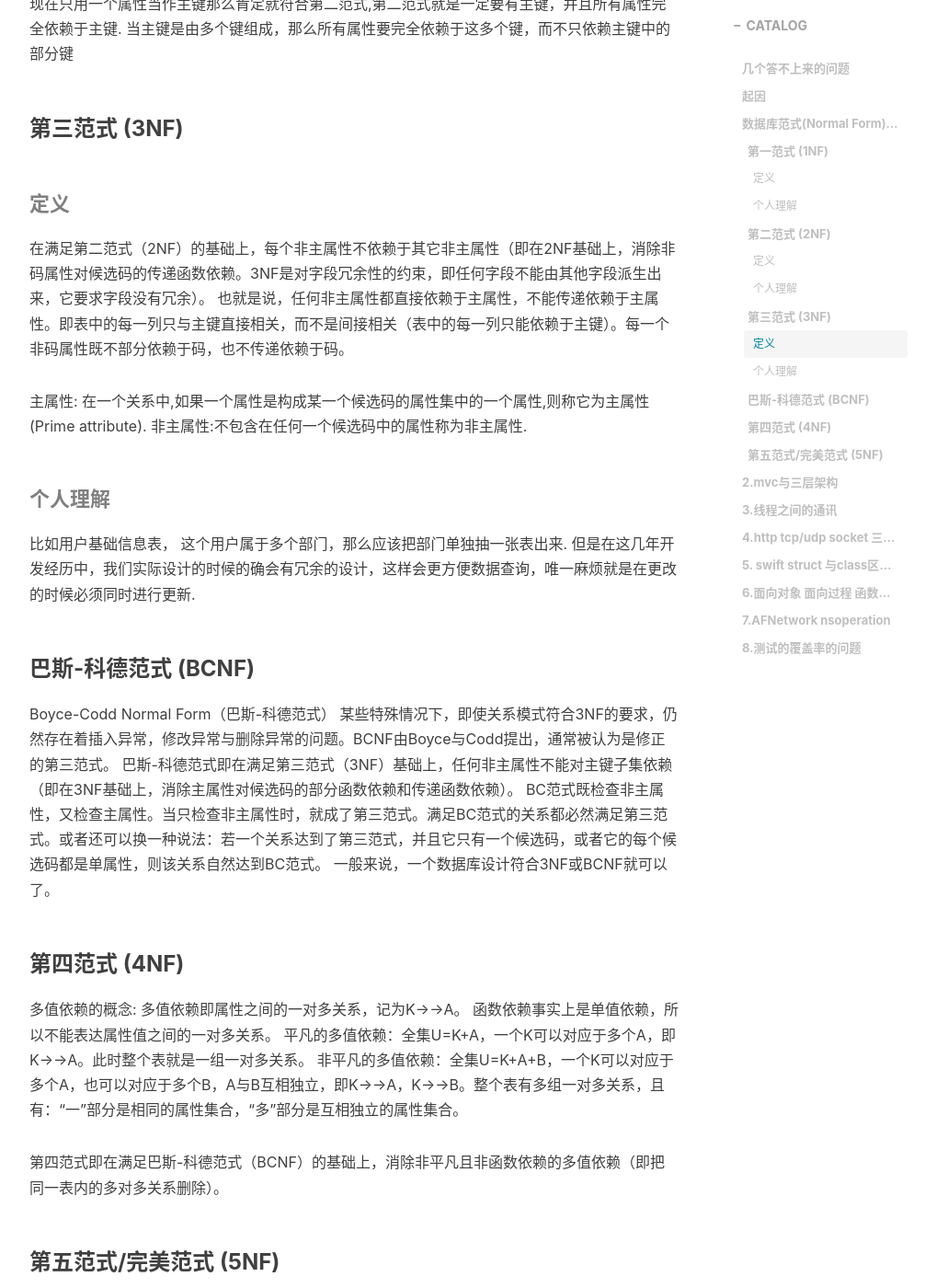
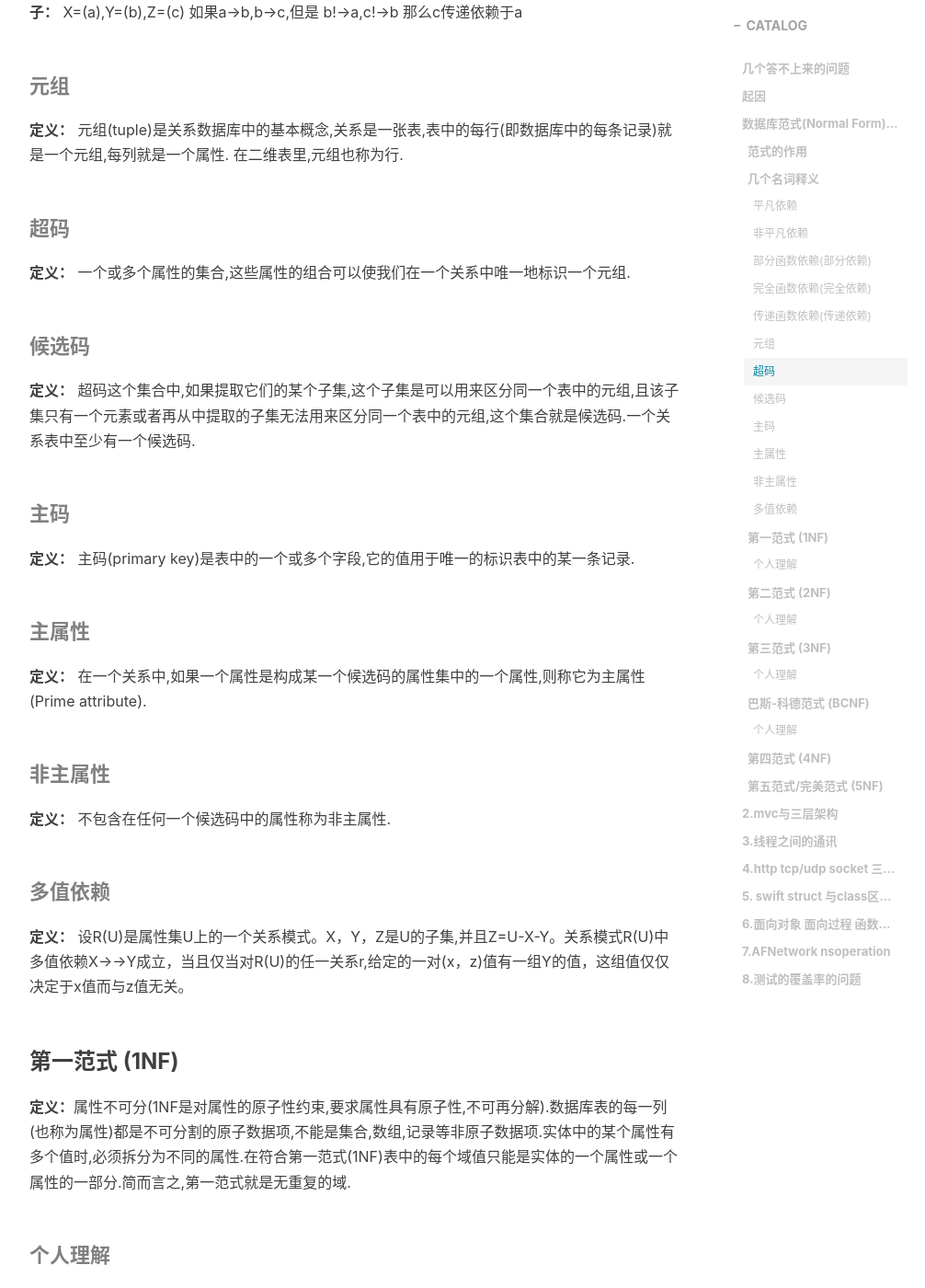
Before and after one commit to ssuperdreamer/ssuperdreamer.github.io, a Jekyll site: the page built from _posts/2020-12-18-Unanswerable Questions.md, in a window 1280 px wide and 1400 px high, scrolled down 1926 px. Shown: the whole window at 92% size, without its empty margins (233-1239 px from the left). Built offline with Jekyll 4.4.1, drawn with Linux system fonts in a browser that asks for light colours; nearby versions of some CDN libraries; comment, search, counter and statistics services are not loaded; some of the changed text lies outside the part shown.

Commit message:
fixed:增加更多数据库的定义

```diff
--- a/_posts/2020-12-18-Unanswerable Questions.md
+++ b/_posts/2020-12-18-Unanswerable Questions.md
@@ -7,63 +7,69 @@ author: "Axag"
 header-img: "img/post-bg-unix-linux.jpg"
 tags: [技术随写]
 ---
+# 几个答不上来的问题
+## 起因
+一场我觉得比较愉快的聊天,的确能发现很多问题,工作这么多年把很多的东西都给忘记了,只能记得大概的模糊印象,要我具体去讲,还真讲不出来,所以保持总结书写是一个很有必要的习惯,现在也总结下几个印象比较深刻的问题
+## 数据库范式(Normal Form) 及左连接和右连接
+### 范式的作用
+规范化的基本思想是逐步消除数据依赖中不合适的部分,使关系数据库模式的各关系模式达到某种程度的“分离”,即“一事一地”的模式设计原则.
 
-# 几个答不上来的问题
-
-## 起因
-一场我觉得比较愉快的聊天，的确能发现很多问题，工作这么多年把很多的东西都给忘记了，只能记得大概的模糊印象，要我具体去讲，还真讲不出来，所以保持总结书写是一个很有必要的习惯，现在也总结下几个印象比较深刻的问题
-
-## 数据库范式(Normal Form) 及左连接和右连接
+### 几个名词释义
+#### 平凡依赖
+**定义：** 若X->Y，且Y是X的子集（对任一关系模式，平凡函数依赖必然成立），就是平凡函数依赖。
+#### 非平凡依赖
+**定义：** 若X->Y，但Y不是X的子集，就是非平凡函数依赖。
+#### 部分函数依赖(部分依赖)
+**定义：** 设X,Y是关系R的两个属性集合,存在X→Y,若X’是X的真子集,存在X’->Y,则称Y部分函数依赖于X.
+**例子：** X=(a,b) Y 如果 a->Y 则称Y部分依赖于X
+#### 完全函数依赖(完全依赖)
+**定义：** 设X,Y是关系R的两个属性集合,X’是X的真子集,存在X->Y,但对每一个X’都有X’!->Y,则称Y完全函数依赖于X.
+**例子：** X=(a,b) 如果a!->Y 和 b!->Y 则称为Y完全依赖于X
+#### 传递函数依赖(传递依赖)
+**定义：** 设X,Y,Z是关系R中互不相同的属性集合,存在X->Y(Y!->X),Y->Z,则称Z传递函数依赖于X.
+**例子：** X=(a),Y=(b),Z=(c) 如果a->b,b->c,但是 b!->a,c!->b 那么c传递依赖于a
+#### 元组
+**定义：** 元组(tuple)是关系数据库中的基本概念,关系是一张表,表中的每行(即数据库中的每条记录)就是一个元组,每列就是一个属性. 在二维表里,元组也称为行.
+#### 超码
+**定义：** 一个或多个属性的集合,这些属性的组合可以使我们在一个关系中唯一地标识一个元组.
+#### 候选码
+**定义：** 超码这个集合中,如果提取它们的某个子集,这个子集是可以用来区分同一个表中的元组,且该子集只有一个元素或者再从中提取的子集无法用来区分同一个表中的元组,这个集合就是候选码.一个关系表中至少有一个候选码.
+#### 主码
+**定义：**  主码(primary key)是表中的一个或多个字段,它的值用于唯一的标识表中的某一条记录.
+#### 主属性
+**定义：** 在一个关系中,如果一个属性是构成某一个候选码的属性集中的一个属性,则称它为主属性(Prime attribute).
+#### 非主属性
+**定义：** 不包含在任何一个候选码中的属性称为非主属性.
+#### 多值依赖
+**定义：** 设R(U)是属性集U上的一个关系模式。X，Y，Z是U的子集,并且Z=U-X-Y。关系模式R(U)中多值依赖X→→Y成立，当且仅当对R(U)的任一关系r,给定的一对(x，z)值有一组Y的值，这组值仅仅决定于x值而与z值无关。
 
 ### 第一范式 (1NF)
-
-#### 定义
-属性不可分（1NF是对属性的原子性约束，要求属性具有原子性，不可再分解）。数据库表的每一列（也称为属性）都是不可分割的原子数据项，不能是集合，数组，记录等非原子数据项。实体中的某个属性有多个值时，必须拆分为不同的属性。在符合第一范式（1NF）表中的每个域值只能是实体的一个属性或一个属性的一部分。简而言之，第一范式就是无重复的域。
+**定义：**属性不可分(1NF是对属性的原子性约束,要求属性具有原子性,不可再分解).数据库表的每一列(也称为属性)都是不可分割的原子数据项,不能是集合,数组,记录等非原子数据项.实体中的某个属性有多个值时,必须拆分为不同的属性.在符合第一范式(1NF)表中的每个域值只能是实体的一个属性或一个属性的一部分.简而言之,第一范式就是无重复的域.
+#### 个人理解
+就每个属性就不能再拆分出更细的属性,再实际设计表的时候,有发现用户地址,就单纯用个字符串,正常基于第一范式也要进行拆分,省,市,地址 这样进行拆分
+### 第二范式 (2NF)
+**定义：**在满足第一范式(1NF)的基础上,每一个非码属性(不在主键中的列)都必须完全函数依赖于候选码.(2NF是对记录的惟一性约束,要求记录有惟一标识,即实体的惟一性,更通俗的说法就是一个表必须有主键ID).
+超键:在关系模式中,能唯一标识元组的属性集称为超键.
+候选键:如果一个属性集能唯一标识元组,且有不包含多余属性,那么这个属性集称为候选键;也即:候选键是没有多余属性的超键.
+主键:关系模式中用户正在使用的候选键称主键
+#### 个人理解
+现在只用一个属性当作主键那么肯定就符合第二范式,第二范式就是一定要有主键,并且所有属性完全依赖于主键. 当主键是由多个键组成,那么所有属性要完全依赖于这多个键,而不只依赖主键中的部分键
+### 第三范式 (3NF)
+**定义：**在满足第二范式(2NF)的基础上,每个非主属性不依赖于其它非主属性(即在2NF基础上,消除非码属性对候选码的传递函数依赖.3NF是对字段冗余性的约束,即任何字段不能由其他字段派生出来,它要求字段没有冗余).
+也就是说,任何非主属性都直接依赖于主属性,不能传递依赖于主属性.即表中的每一列只与主键直接相关,而不是间接相关(表中的每一列只能依赖于主键).每一个非码属性既不部分依赖于码,也不传递依赖于码.
 
 #### 个人理解
-就每个属性就不能再拆分出更细的属性，再实际设计表的时候，有发现用户地址，就单纯用个字符串，正常基于第一范式也要进行拆分，省，市，地址 这样进行拆分
+比如用户基础信息表, 这个用户属于多个部门,那么应该把部门单独抽一张表出来. 但是在这几年开发经历中,我们实际设计的时候的确会有冗余的设计,这样会更方便数据查询,唯一麻烦就是在更改的时候必须同时进行更新.
+### 巴斯-科德范式 (BCNF)
+**定义：**Boyce-Codd Normal Form(巴斯-科德范式)
+某些特殊情况下,即使关系模式符合3NF的要求,仍然存在着插入异常,修改异常与删除异常的问题.BCNF由Boyce与Codd提出,通常被认为是修正的第三范式.
+巴斯-科德范式即在满足第三范式(3NF)基础上,任何非主属性不能对主键子集依赖(即在3NF基础上,消除主属性对候选码的部分函数依赖和传递函数依赖).
+BC范式既检查非主属性,又检查主属性.当只检查非主属性时,就成了第三范式.满足BC范式的关系都必然满足第三范式.或者还可以换一种说法：若一个关系达到了第三范式,并且它只有一个候选码,或者它的每个候选码都是单属性,则该关系自然达到BC范式.
+#### 个人理解
+BCNF实际上是在第三范式的基础上,进一步消除了主属性的传递依赖,比如(A,B)-> C, C->A 这就是A对于(A,B)存在传递依赖
+### 第四范式 (4NF)
+**定义：** 设关系R（X，Y，Z），其中X，Y，Z是成对的、不相交属性的集合。若存在非平凡多值依赖，则意味着对R中的每个属性 存在有函数依赖 （X必包含键）。那么 。
 
-### 第二范式 (2NF)
-
-#### 定义
-在满足第一范式（1NF）的基础上，每一个非码属性（不在主键中的列）都必须完全函数依赖于候选码。（2NF是对记录的惟一性约束，要求记录有惟一标识，即实体的惟一性，更通俗的说法就是一个表必须有主键ID）。
-
-超键:在关系模式中，能唯一标识元组的属性集称为超键.
-候选键:如果一个属性集能唯一标识元组,且有不包含多余属性,那么这个属性集称为候选键;也即:候选键是没有多余属性的超键.
-主键:关系模式中用户正在使用的候选键称主键
-
-#### 个人理解
-现在只用一个属性当作主键那么肯定就符合第二范式,第二范式就是一定要有主键，并且所有属性完全依赖于主键. 当主键是由多个键组成，那么所有属性要完全依赖于这多个键，而不只依赖主键中的部分键
-
-### 第三范式 (3NF)
-
-#### 定义
-在满足第二范式（2NF）的基础上，每个非主属性不依赖于其它非主属性（即在2NF基础上，消除非码属性对候选码的传递函数依赖。3NF是对字段冗余性的约束，即任何字段不能由其他字段派生出来，它要求字段没有冗余）。
-也就是说，任何非主属性都直接依赖于主属性，不能传递依赖于主属性。即表中的每一列只与主键直接相关，而不是间接相关（表中的每一列只能依赖于主键）。每一个非码属性既不部分依赖于码，也不传递依赖于码。
-
-主属性: 在一个关系中,如果一个属性是构成某一个候选码的属性集中的一个属性,则称它为主属性(Prime attribute).
-非主属性:不包含在任何一个候选码中的属性称为非主属性.
-
-#### 个人理解
-比如用户基础信息表， 这个用户属于多个部门，那么应该把部门单独抽一张表出来. 但是在这几年开发经历中，我们实际设计的时候的确会有冗余的设计，这样会更方便数据查询，唯一麻烦就是在更改的时候必须同时进行更新.
-
-### 巴斯-科德范式 (BCNF)
-
-Boyce-Codd Normal Form（巴斯-科德范式）
-某些特殊情况下，即使关系模式符合3NF的要求，仍然存在着插入异常，修改异常与删除异常的问题。BCNF由Boyce与Codd提出，通常被认为是修正的第三范式。
-巴斯-科德范式即在满足第三范式（3NF）基础上，任何非主属性不能对主键子集依赖（即在3NF基础上，消除主属性对候选码的部分函数依赖和传递函数依赖）。
-BC范式既检查非主属性，又检查主属性。当只检查非主属性时，就成了第三范式。满足BC范式的关系都必然满足第三范式。或者还可以换一种说法：若一个关系达到了第三范式，并且它只有一个候选码，或者它的每个候选码都是单属性，则该关系自然达到BC范式。
-一般来说，一个数据库设计符合3NF或BCNF就可以了。
-
-### 第四范式 (4NF)
-
-多值依赖的概念:
-多值依赖即属性之间的一对多关系，记为K→→A。
-函数依赖事实上是单值依赖，所以不能表达属性值之间的一对多关系。
-平凡的多值依赖：全集U=K+A，一个K可以对应于多个A，即K→→A。此时整个表就是一组一对多关系。
-非平凡的多值依赖：全集U=K+A+B，一个K可以对应于多个A，也可以对应于多个B，A与B互相独立，即K→→A，K→→B。整个表有多组一对多关系，且有：“一”部分是相同的属性集合，“多”部分是互相独立的属性集合。
-
-第四范式即在满足巴斯-科德范式（BCNF）的基础上，消除非平凡且非函数依赖的多值依赖（即把同一表内的多对多关系删除）。
 
 ### 第五范式/完美范式 (5NF)
 
@@ -79,7 +85,7 @@ BC范式既检查非主属性，又检查主属性。当只检查非主属性时
 
 
 ## 7.AFNetwork  nsoperation
-印象中AF并没有使用到NSOperation相关的 不过我也不确定，回来查了下源代码
+印象中AF并没有使用到NSOperation相关的 不过我也不确定,回来查了下源代码
 
 谈一谈三种线程技术的区别和使用把
 
```
